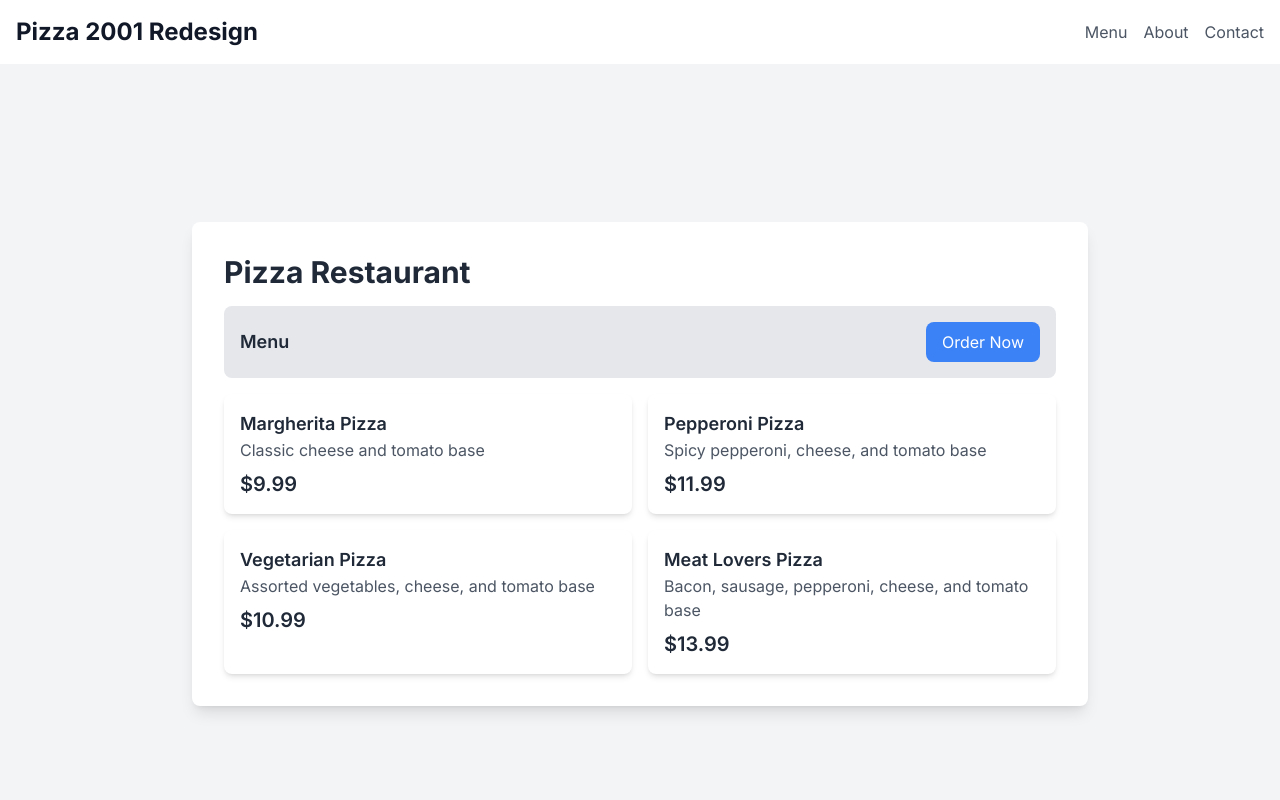
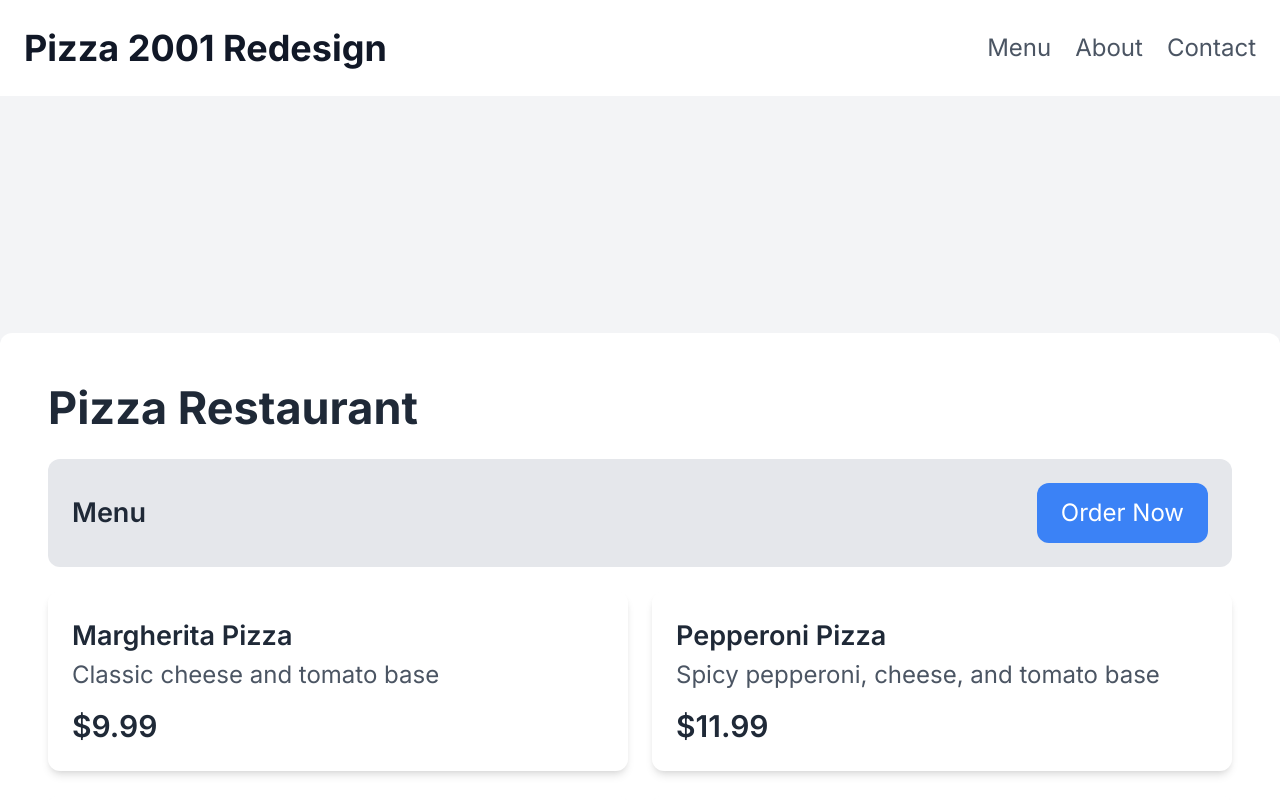
Before and after one commit to royce-c/pizza-shop, a Next.js app: page / in a window 1280 px wide. Shown: the top 800 px of the page. Built offline with nearby package versions, Linux system fonts and the light colour scheme.

Commit message:
fixed zoom

```diff
--- a/src/app/globals.css
+++ b/src/app/globals.css
@@ -24,6 +24,8 @@ body {
       rgb(var(--background-end-rgb))
     )
     rgb(var(--background-start-rgb));
+
+  zoom: 150%; /* Default zoom of 150% */
 }
 
 @layer utilities {
```
